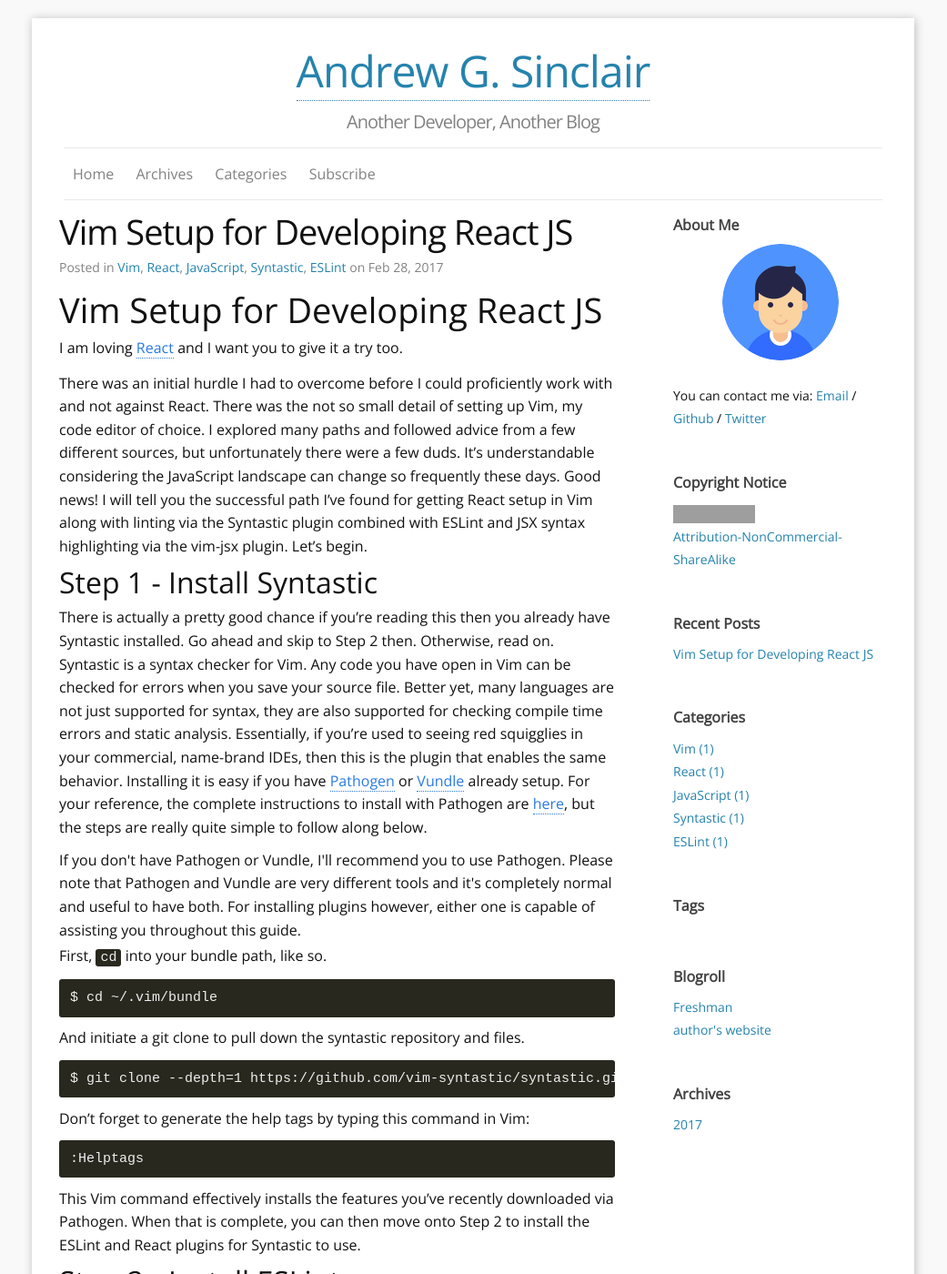
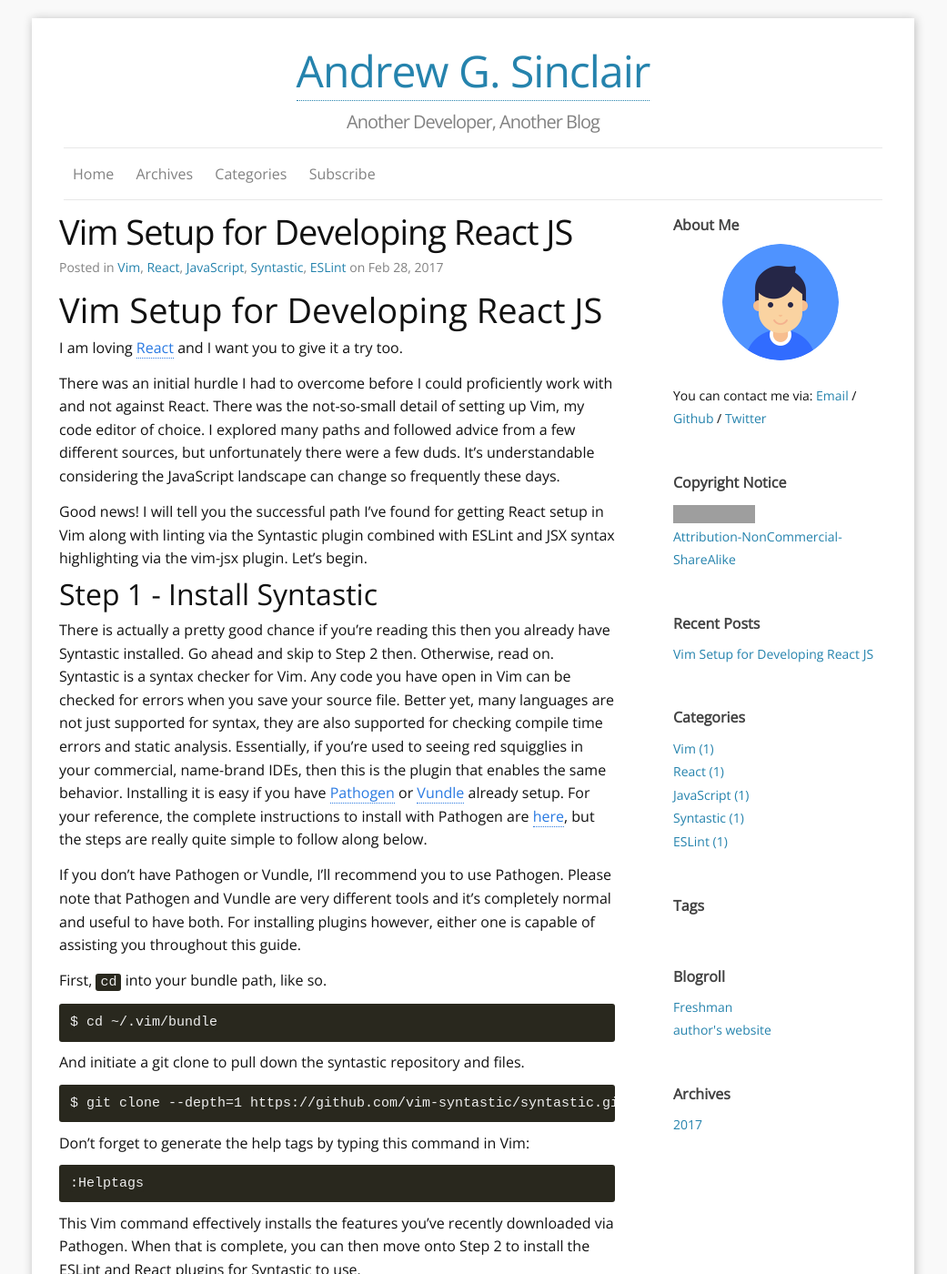
Before and after one commit to AndrewSinclair/AndrewSinclair.github.io, a Jekyll site: the page built from _posts/2017-02-28-vim-setup-for-developing-react-js.md, in a window 1280 px wide and 1400 px high. Shown: the whole window at 91% size, without its empty margins (120-1161 px from the left). Built offline with Jekyll 4.4.1, drawn with Linux system fonts in a browser that asks for light colours; our own code applies the rules of GitHub Pages for plain Markdown files; comment, search, counter and statistics services are not loaded; some of the changed text lies outside the part shown; grey boxes are pictures that could not be loaded.

Commit message:
Edit issues on Vim Setup for React JS post

```diff
--- a/_posts/2017-02-28-vim-setup-for-developing-react-js.md
+++ b/_posts/2017-02-28-vim-setup-for-developing-react-js.md
@@ -8,7 +8,9 @@ categories: Vim React JavaScript Syntastic ESLint
 
 I am loving [React](https://facebook.github.io/react/) and I want you to give it a try too.
 
-There was an initial hurdle I had to overcome before I could proficiently work with and not against React. There was the not so small detail of setting up Vim, my code editor of choice. I explored many paths and followed advice from a few different sources, but unfortunately there were a few duds. It's understandable considering the JavaScript landscape can change so frequently these days. Good news! I will tell you the successful path I've found for getting React setup in Vim along with linting via the Syntastic plugin combined with ESLint and JSX syntax highlighting via the vim-jsx plugin. Let's begin.
+There was an initial hurdle I had to overcome before I could proficiently work with and not against React. There was the not-so-small detail of setting up Vim, my code editor of choice. I explored many paths and followed advice from a few different sources, but unfortunately there were a few duds. It's understandable considering the JavaScript landscape can change so frequently these days.
+
+Good news! I will tell you the successful path I've found for getting React setup in Vim along with linting via the Syntastic plugin combined with ESLint and JSX syntax highlighting via the vim-jsx plugin. Let's begin.
 
 
 ## Step 1 - Install Syntastic
@@ -19,9 +21,9 @@ supported for syntax, they are also supported for checking compile time errors a
 Installing it is easy if you have [Pathogen](https://github.com/tpope/vim-pathogen) or [Vundle](https://github.com/VundleVim/Vundle.vim) already setup. For your reference, the complete instructions to install with Pathogen are
 [here](https://github.com/vim-syntastic/syntastic#222-step-2-install-syntastic-as-a-pathogen-bundle),  but the steps are really quite simple to follow along below.
 
-<aside class="notice">
+
 If you don't have Pathogen or Vundle, I'll recommend you to use Pathogen. Please note that Pathogen and Vundle are very different tools and it's completely normal and useful to have both. For installing plugins however, either one is capable of assisting you throughout this guide.
-</aside>
+
 
 First, `cd` into your bundle path, like so.
 
@@ -40,13 +42,12 @@ This Vim command effectively installs the features you've recently downloaded vi
 
 ## Step 2 - Install ESLint
 
-<aside class="notice">
 Note: The following projects are deprecated so you DO NOT want to use them. I kept finding articles and repos referencing these which were a major source of confusion
 in this step.
 
     1. [JSXHint](https://github.com/strml/jsxhint)
     2. [syntastic-react](https://github.com/jaxbot/syntastic-react)
-</aside>
+
 
 The linter is what let's Syntastic identify compiler issues and highlights additional potential concerns the compiler might not identify. Syntastic doesn't know the
 latest EcmaScript features by default, let alone React's JSX syntax that enables the inline XML syntactic sugar. That's why we have to install two libraries
```
Also changed, not shown: other parts of _posts/2017-02-28-vim-setup-for-developing-react-js.md (+2 -2 lines).
